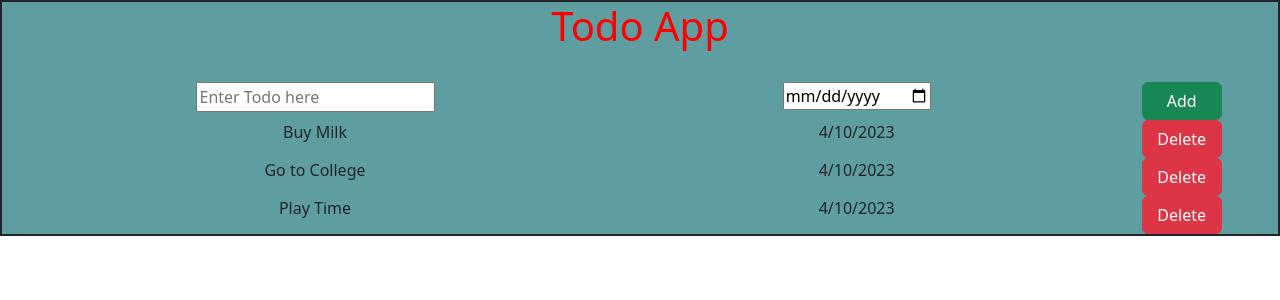
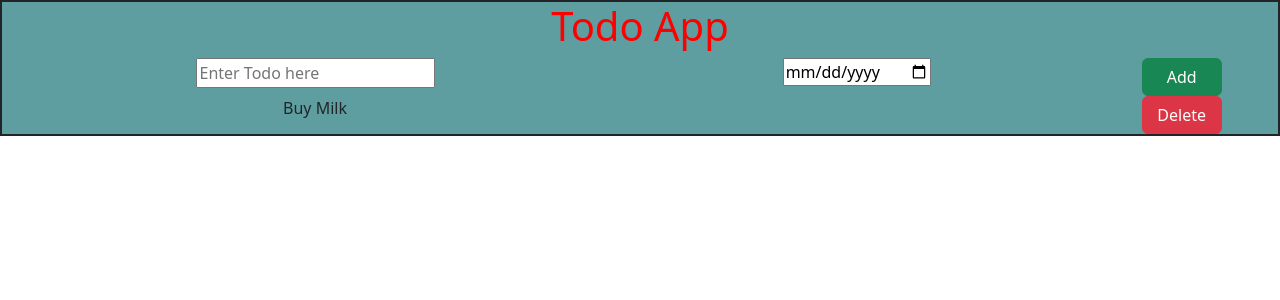
Before and after one commit to IamShameerMukhtar/TodoApp_React, a React (Vite) app in the folder todoapp/: page / in a window 1280 px wide. Shown: the top 300 px of the page. Built offline with nearby package versions, Linux system fonts and the light colour scheme.

Commit message:
Managed States 1

```diff
--- a/todoapp/src/App.jsx
+++ b/todoapp/src/App.jsx
@@ -4,27 +4,23 @@ import Enteries from './Components/Enteries'
 
 import Todoitems from './Components/Todoitems';
 import "./App.css";
+import { useState } from 'react';
 function App() {
+let [todoName,setTodoName]=useState("Buy Milk");
+let [todoDate,setTodoDate]=useState("4/10/23");
+
+const handleOnClick=()=>{
+alert("Clicked");
+}
+
+const handleOnChange=(event)=>{
+if(event.key==='enter'){}
+  let NewItem=event.target.value;
+console.log(NewItem)
+setTodoName(NewItem)
 
 
-  const todoitems=
- [
-  {
-  name:"Buy Milk",
-  duedate:"4/10/2023",
- },
- {
- name: "Go to College",
- duedate: "4/10/2023",
-},
-{
-  name: "Play Time",
-  duedate: "4/10/2023",
-
-},
-];
-
-
+}
 
 
 
@@ -32,14 +28,20 @@ function App() {
  return<>
  <center className='tudo-container'>
  <AppName></AppName>
-  <br/>
+
   <div className="row">
-  <Enteries></Enteries>
+  <Enteries handleOnClick={handleOnClick}
+  handleOnChange={handleOnChange}
+
+
+  ></Enteries>
   </div>
 
-<div>
-<Todoitems todoitems={todoitems}></Todoitems>
-</div>
+
+<Todoitems todoName={todoName}
+todoDate={todoDate}
+></Todoitems>
+
  </center>
  </>
  };
--- a/todoapp/src/Components/Enteries.jsx
+++ b/todoapp/src/Components/Enteries.jsx
@@ -1,10 +1,13 @@
-function Enteries(){
+function Enteries({handleOnClick,handleOnChange}){
 return <div class="container text-center">
 
 <div className="row kgrow">
-  <div className="col-6"><input type="text"placeholder="Enter Todo here" ></input></div>
+  <div className="col-6"><input type="text"placeholder="Enter Todo here" onChange={handleOnChange} ></input></div>
   <div className="col-4"><input type="date"></input></div>
-  <div className="col-2"><button type="button" className="btn btn-success kg-button">Add</button></div>
+  <div className="col-2"><button type="button" className="btn btn-success kg-button"
+  onClick={handleOnClick}
+
+  >Add</button></div>
 </div>
 </div>
 
--- a/todoapp/src/Components/Todoitem.jsx
+++ b/todoapp/src/Components/Todoitem.jsx
@@ -1,8 +1,8 @@
 
-function Todoitem({todoname,tododate}){
+function Todoitem({todoName,todoDate}){
   return <div class="row kgrow">
-  <div class="col-6">{todoname}</div>
-  <div className="col-4" >{tododate}</div>
+  <div class="col-6">{todoName}</div>
+  <div className="col-4" >{todoDate}</div>
   <div className="col-2" ><button type="button" class="btn btn-danger kg-button">Delete</button></div>
 
   </div>
--- a/todoapp/src/Components/Todoitems.jsx
+++ b/todoapp/src/Components/Todoitems.jsx
@@ -1,9 +1,9 @@
 import Todoitem from "./Todoitem"
-const Todoitems=({todoitems}) =>{
+const Todoitems=({todoName,TodoDate}) =>{
   return <>
 
   <div>
-    {todoitems.map(items=><Todoitem todoname={items.name} tododate={items.duedate} ></Todoitem>)}
+    <Todoitem todoName={todoName} TodoDate={TodoDate} ></Todoitem>
 
 
 
```
